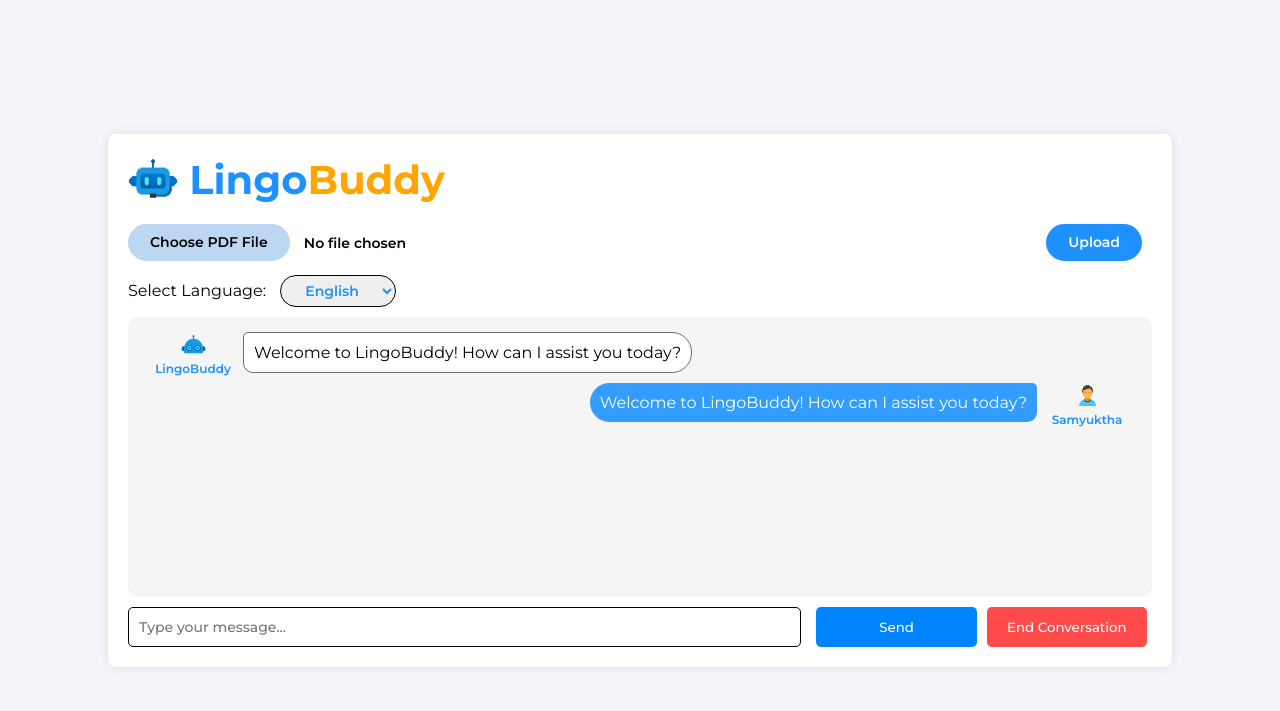
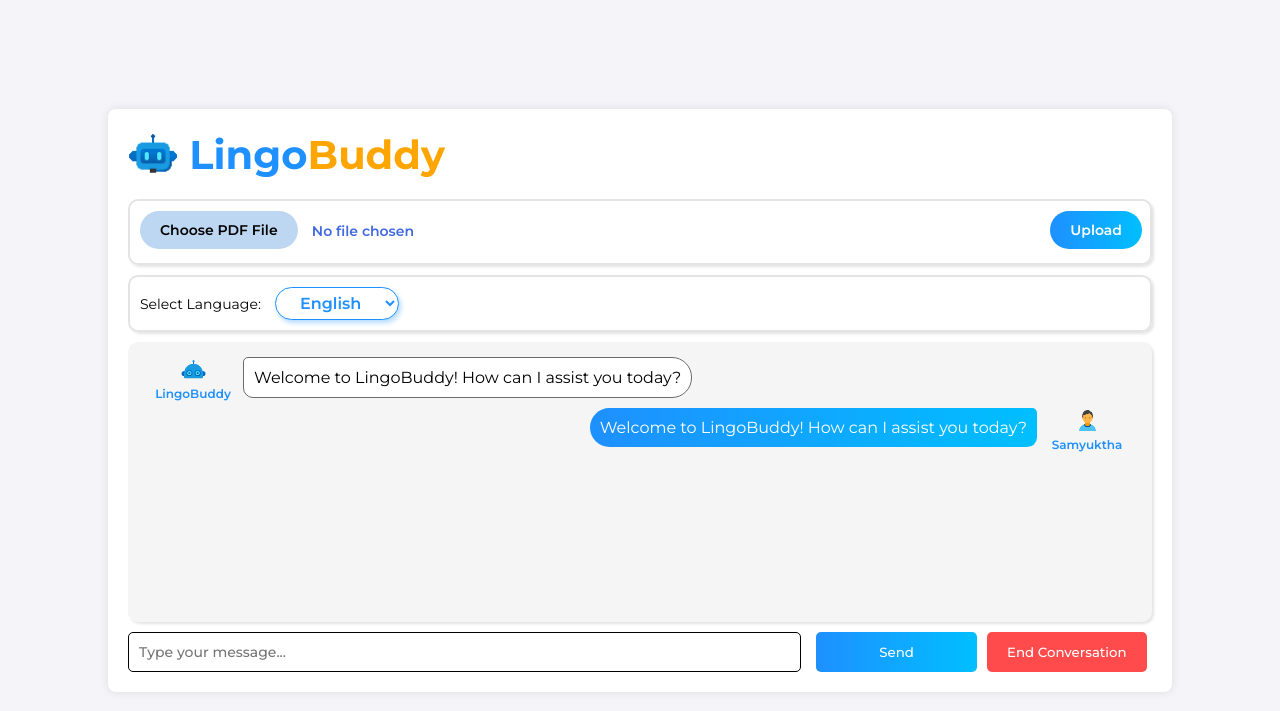
Before and after one commit to Kavisha4/Hack4Change, a Flask app: page / in a window 1280 px wide. Shown: the top 711 px of the page. Run offline with Flask 2, Linux system fonts and the light colour scheme.

Commit message:
[F] enhance the UI.

```diff
--- a/LingoBuddy/app/static/css/style.css
+++ b/LingoBuddy/app/static/css/style.css
@@ -59,6 +59,14 @@ body {
   margin-top: 10px;
 }
 
+.chat-upload-document {
+  margin-top: 10px;
+  padding: 10px;
+  border-radius: 10px;
+  border: 2px solid rgb(228, 228, 228);
+  box-shadow: 2px 2px 3px rgb(228, 228, 228);
+}
+
 .file-upload-wrapper {
   position: relative;
   overflow: hidden;
@@ -66,10 +74,10 @@ body {
 }
 
 .file-upload-button {
-  border: 2px solid rgb(189, 215, 242);
+  border: none;
   background-color: rgb(189, 215, 242);
   color: black;
-  padding: 7.5px 20px;
+  padding: 10px 20px;
   border-radius: 30px;
   font-weight: 600;
   cursor: pointer;
@@ -91,17 +99,17 @@ body {
   left: 10px;
   font-size: 14px;
   font-weight: 600;
+  color: royalblue;
 }
 
 #upload-btn {
   display: inline;
   position: absolute;
   right: 30px;
-
-  border: 2px solid dodgerblue;
+  border: none;
   color: white;
-  background-color: dodgerblue;
-  padding: 7.5px 20px;
+  background: linear-gradient(to right, dodgerblue 0%, deepskyblue 100%);
+  padding: 10px 20px;
   border-radius: 30px;
   font-weight: 600;
   cursor: pointer;
@@ -118,21 +126,28 @@ body {
 
 .chat-select-language {
   margin-top: 10px;
+  padding: 10px;
+  border-radius: 10px;
+  border: 2px solid rgb(228, 228, 228);
+  box-shadow: 2px 2px 3px rgb(228, 228, 228);
 }
 
 .chat-select-language p {
   display: inline;
+  font-size: 14px;
 }
 
 .chat-select-language select {
   display: inline;
   margin-left: 10px;
   padding: 5px 20px 5px 20px;
-  border: 1px solid black;
+  border: 1px solid dodgerblue;
   border-radius: 30px;
   font-weight: 600;
-  font-size: 14px;
+  font-size: 16px;
+  background: white;
   color: dodgerblue;
+  box-shadow: 2px 3px 5px rgb(180, 220, 255);
 }
 
 .chat-box {
@@ -143,6 +158,7 @@ body {
   overflow-y: auto;
   margin-top: 10px;
   margin-bottom: 10px;
+  box-shadow: 2px 2px 3px rgb(228, 228, 228);
 }
 
 .message {
@@ -160,7 +176,7 @@ body {
 
 .user {
   float: right;
-  background-color: #329cff;
+  background: linear-gradient(to right, dodgerblue 0%, deepskyblue 100%);
   color: white;
   border-radius: 20px 5px 10px 20px;
   text-align: right;
@@ -228,7 +244,7 @@ body {
 }
 
 #send-btn {
-  background-color: #0084ff;
+  background: linear-gradient(to right, dodgerblue 0%, deepskyblue 100%);
   color: white;
 }
 
```
